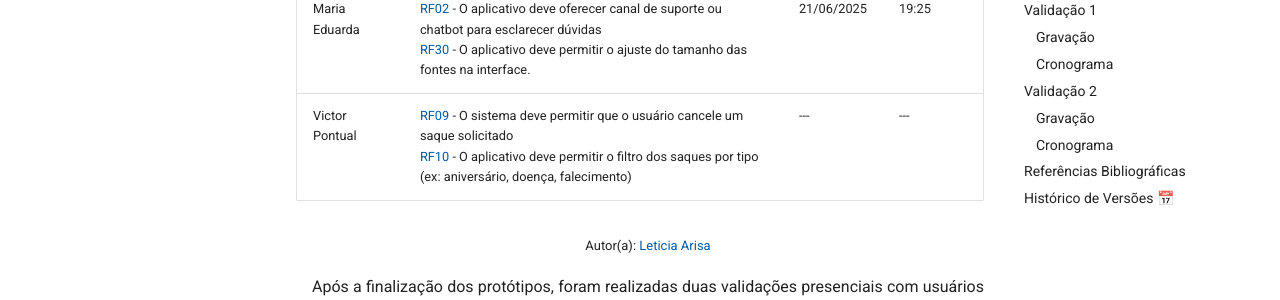
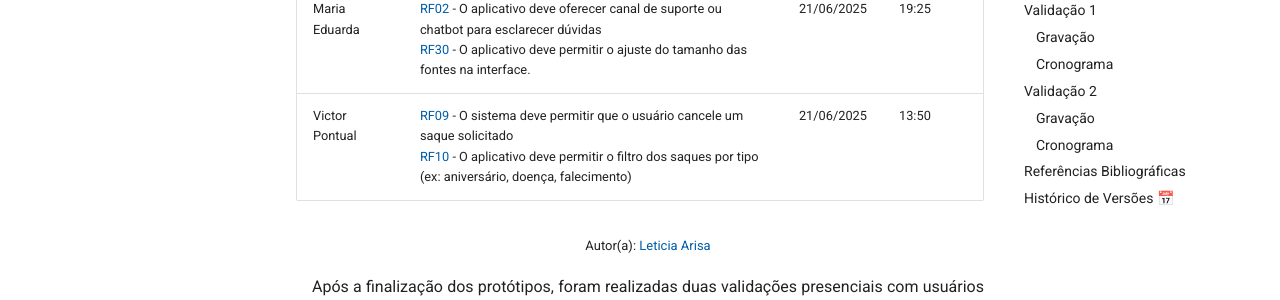
Before and after one commit to eduardodpms/REQ-FGTS, an MkDocs documentation site: the page built from docs/Validacao/Prototipacao.md, in a window 1280 px wide and 900 px high, scrolled down 1519 px. Shown: the part 152-452 px from the top of the window. Built offline with MkDocs 1.6.1 and Material for MkDocs 9.7.7, drawn with Linux system fonts in a browser that asks for light colours; comment, search, counter and statistics services are not loaded.

Commit message:
Update Prototipacao.md

```diff
--- a/docs/Validacao/Prototipacao.md
+++ b/docs/Validacao/Prototipacao.md
@@ -61,8 +61,8 @@ Foi realizada a prototipação de todos os requisitos que ainda não haviam sido
     <tr>
       <td> Victor Pontual </td>
       <td> <a href = https://requisitos-de-software.github.io/2025.1-FGTS/Elicitacao/Requisitos-elicitados/#RF>RF09</a> - O sistema deve permitir que o usuário cancele um saque solicitado <br> <a href = https://requisitos-de-software.github.io/2025.1-FGTS/Elicitacao/Requisitos-elicitados/#RF>RF10</a> - O aplicativo deve permitir o filtro dos saques por tipo (ex: aniversário, doença, falecimento) </td>
-      <td> --- </td>
-      <td> --- </td>
+      <td> 21/06/2025 </td>
+      <td> 13:50 </td>
     </tr>
   </tbody>
 </table>
```
Also changed, not shown: other parts of docs/Validacao/Prototipacao.md (+1 -1 lines).
